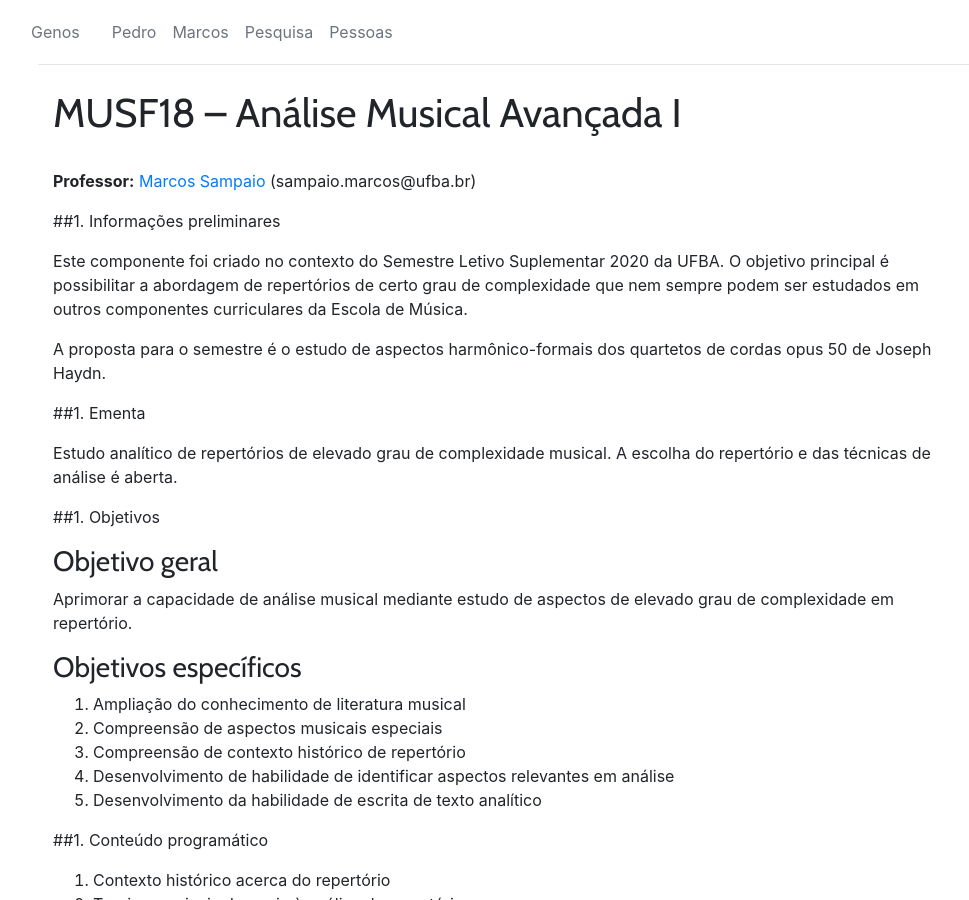
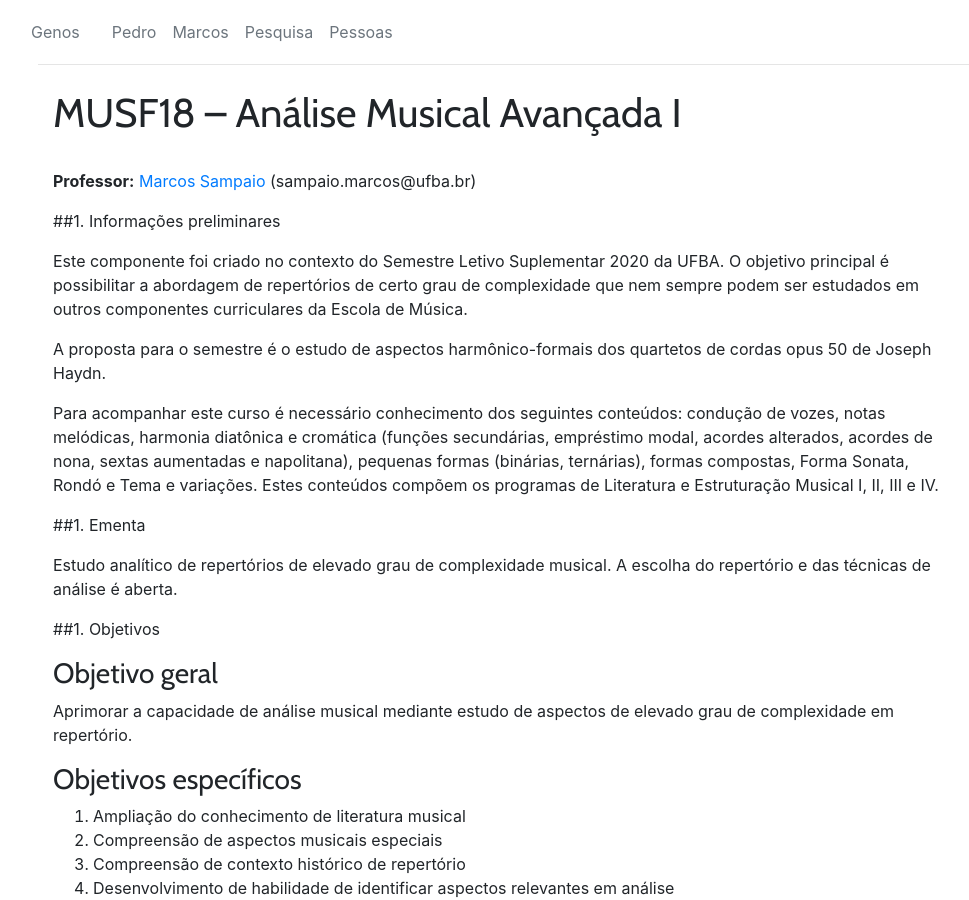
Before and after one commit to kroger/genosmus, a Jekyll site: the page built from _marcos/musf18.md, in a window 1280 px wide and 900 px high. Shown: the whole window, without its empty margins (47-1016 px from the left). Built offline with Jekyll 4.4.1, drawn with Linux system fonts in a browser that asks for light colours; the table of contents is made by our own code.

Commit message:
Informações sobre pré-requisitos

```diff
--- a/_marcos/musf18.md
+++ b/_marcos/musf18.md
@@ -14,6 +14,14 @@ estudados em outros componentes curriculares da Escola de Música.
 
 A proposta para o semestre é o estudo de aspectos harmônico-formais
 dos quartetos de cordas opus 50 de Joseph Haydn.
+
+Para acompanhar este curso é necessário conhecimento dos seguintes
+conteúdos: condução de vozes, notas melódicas, harmonia diatônica e
+cromática (funções secundárias, empréstimo modal, acordes alterados,
+acordes de nona, sextas aumentadas e napolitana), pequenas formas
+(binárias, ternárias), formas compostas, Forma Sonata, Rondó e Tema e
+variações. Estes conteúdos compõem os programas de Literatura e
+Estruturação Musical I, II, III e IV.
 
 ##1. Ementa
 
```
